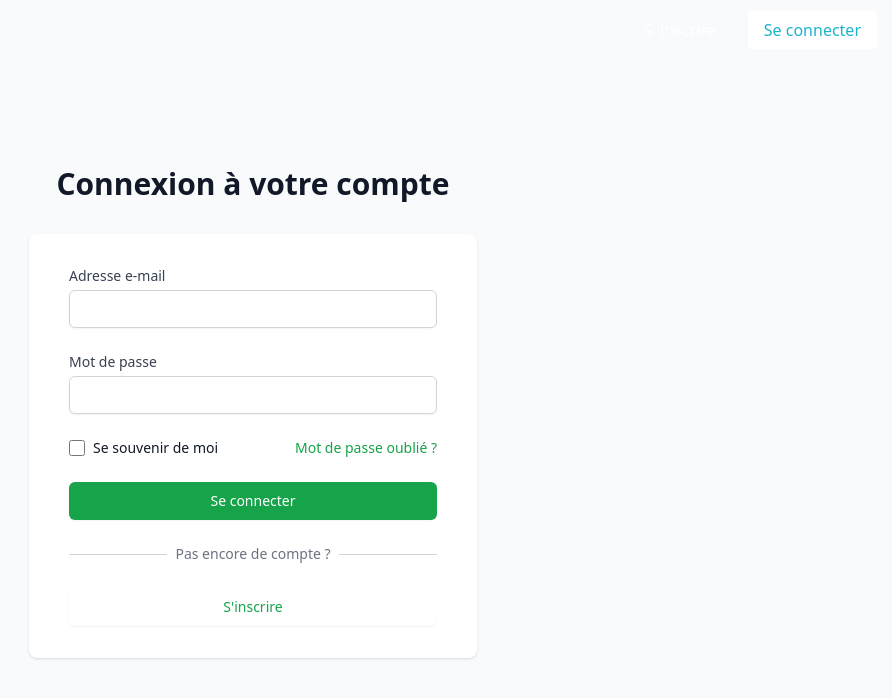
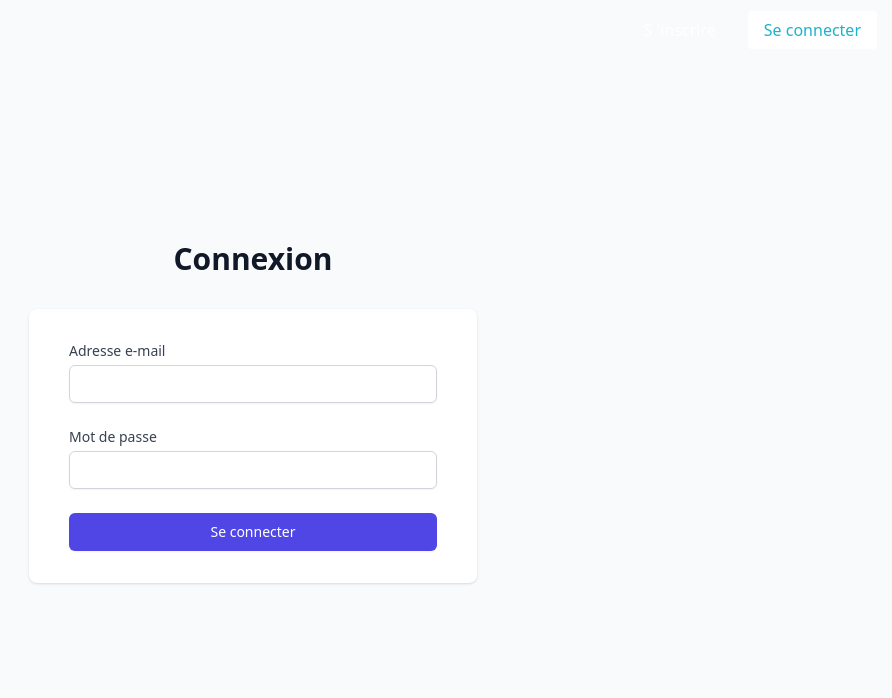
Before and after one commit to sanaahamliri/Eco_Ride, a React (Create React App) app in the folder frontend/: page /login in a window 1280 px wide. Shown: the top 698 px of the page, without its empty margins (387-1279 px from the left). Built offline with nearby package versions, Linux system fonts and the light colour scheme.

Commit message:
feat: update login page to handle role-based redirection

```diff
--- a/frontend/src/pages/Login.jsx
+++ b/frontend/src/pages/Login.jsx
@@ -1,5 +1,5 @@
 import React, { useState } from 'react';
-import { Link, useNavigate } from 'react-router-dom';
+import { useNavigate } from 'react-router-dom';
 import { useAuth } from '../contexts/AuthContext';
 
 const Login = () => {
@@ -17,8 +17,12 @@
   const handleSubmit = async (e) => {
     e.preventDefault();
     try {
-        await login(formData);
-        navigate('/admin');
+      const { role } = await login(formData);
+      if (role === 'passager') {
+        navigate('/PassagerPage');
+      } else if (role === 'conducteur') {
+        navigate('/ConducteurPage');
+      }
     } catch (error) {
       console.error('Login failed:', error);
     }
@@ -27,7 +31,7 @@
   return (
     <div className="min-h-screen bg-gray-50 flex flex-col justify-center py-12 sm:px-6 lg:px-8">
       <div className="sm:mx-auto sm:w-full sm:max-w-md">
-        <h2 className="mt-6 text-center text-3xl font-extrabold text-gray-900">Connexion à votre compte</h2>
+        <h2 className="mt-6 text-center text-3xl font-extrabold text-gray-900">Connexion</h2>
       </div>
 
       <div className="mt-8 sm:mx-auto sm:w-full sm:max-w-md">
@@ -44,8 +48,9 @@
                   type="email"
                   autoComplete="email"
                   required
-                  className="appearance-none block w-full px-3 py-2 border border-gray-300 rounded-md shadow-sm placeholder-gray-400 focus:outline-none focus:ring-green-500 focus:border-green-500 sm:text-sm"
+                  value={formData.email}
                   onChange={handleChange}
+                  className="appearance-none block w-full px-3 py-2 border border-gray-300 rounded-md shadow-sm placeholder-gray-400 focus:outline-none focus:ring-indigo-500 focus:border-indigo-500 sm:text-sm"
                 />
               </div>
             </div>
@@ -61,61 +66,22 @@
                   type="password"
                   autoComplete="current-password"
                   required
-                  className="appearance-none block w-full px-3 py-2 border border-gray-300 rounded-md shadow-sm placeholder-gray-400 focus:outline-none focus:ring-green-500 focus:border-green-500 sm:text-sm"
+                  value={formData.password}
                   onChange={handleChange}
+                  className="appearance-none block w-full px-3 py-2 border border-gray-300 rounded-md shadow-sm placeholder-gray-400 focus:outline-none focus:ring-indigo-500 focus:border-indigo-500 sm:text-sm"
                 />
-              </div>
-            </div>
-
-            <div className="flex items-center justify-between">
-              <div className="flex items-center">
-                <input
-                  id="remember-me"
-                  name="remember-me"
-                  type="checkbox"
-                  className="h-4 w-4 text-green-600 focus:ring-green-500 border-gray-300 rounded"
-                />
-                <label htmlFor="remember-me" className="ml-2 block text-sm text-gray-900">
-                  Se souvenir de moi
-                </label>
-              </div>
-
-              <div className="text-sm">
-                <a href="#" className="font-medium text-green-600 hover:text-green-500">
-                  Mot de passe oublié ?
-                </a>
               </div>
             </div>
 
             <div>
               <button
                 type="submit"
-                className="w-full flex justify-center py-2 px-4 border border-transparent rounded-md shadow-sm text-sm font-medium text-white bg-green-600 hover:bg-green-700 focus:outline-none focus:ring-2 focus:ring-offset-2 focus:ring-green-500"
+                className="w-full flex justify-center py-2 px-4 border border-transparent rounded-md shadow-sm text-sm font-medium text-white bg-indigo-600 hover:bg-indigo-700 focus:outline-none focus:ring-2 focus:ring-offset-2 focus:ring-indigo-500"
               >
                 Se connecter
               </button>
             </div>
           </form>
-
-          <div className="mt-6">
-            <div className="relative">
-              <div className="absolute inset-0 flex items-center">
-                <div className="w-full border-t border-gray-300" />
-              </div>
-              <div className="relative flex justify-center text-sm">
-                <span className="px-2 bg-white text-gray-500">Pas encore de compte ?</span>
-              </div>
-            </div>
-
-            <div className="mt-6">
-              <Link
-                to="/register"
-                className="w-full flex justify-center py-2 px-4 border border-transparent rounded-md shadow-sm text-sm font-medium text-green-600 bg-white hover:bg-gray-50"
-              >
-                S'inscrire
-              </Link>
-            </div>
-          </div>
         </div>
       </div>
     </div>
```
Lines whose indentation alone changed are shown as unchanged.
